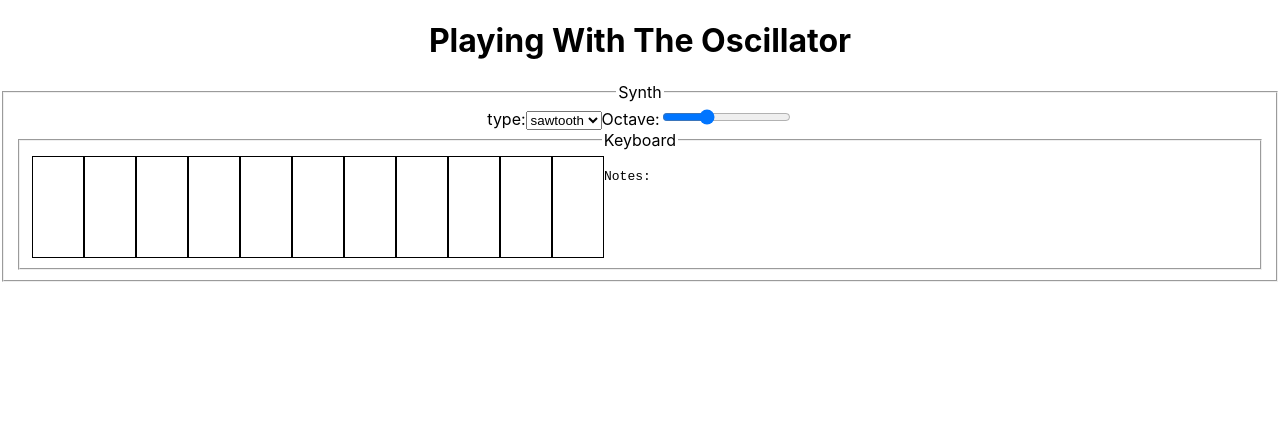
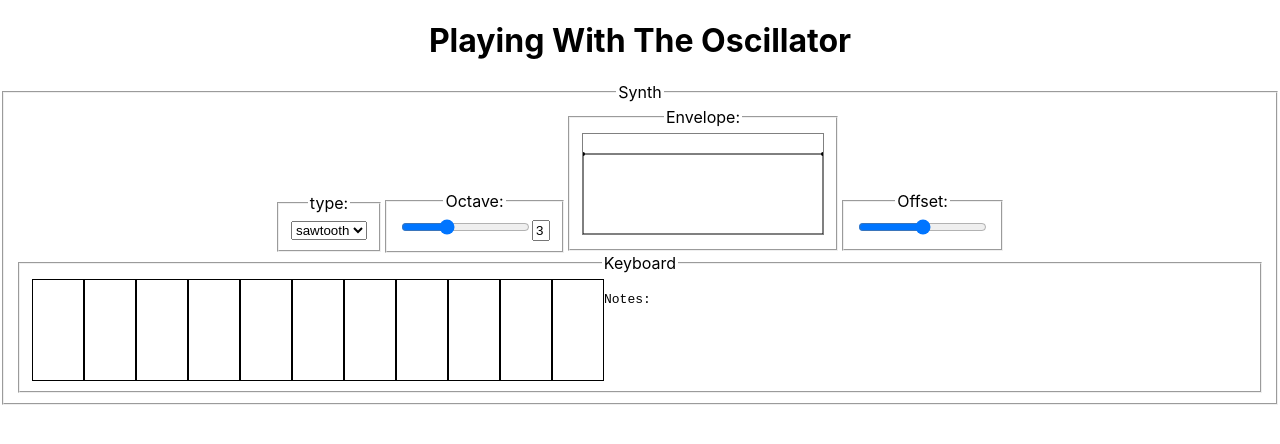
Before and after one commit to funkjunky/oscillator-demo, a React (Create React App) app: page / in a window 1280 px wide. Shown: the top 444 px of the page. Built offline with nearby package versions, Linux system fonts and the light colour scheme.

Commit message:
Using canvas for envelope Code is very messy.

```diff
--- /dev/null
+++ b/src/Envelope.css
@@ -0,0 +1,3 @@
+.envelope {
+  border: solid 1px gray;
+}
--- /dev/null
+++ b/src/Envelope.jsx
@@ -0,0 +1,105 @@
+import { connect } from 'react-redux';
+import { useEffect, useRef, useState } from 'react';
+
+import { setAttack, setRelease } from './reducers/synth';
+
+import './Envelope.css';
+
+// The envelope graphic represents 3 seconds. 1 second attack, 1 second (middle), 1 second release.
+const Envelope = ({ synth, setAttack, setRelease }) => {
+  const canvas = useRef();
+  const [highlightAttack, setHighlightAttack] = useState(false);
+  const [highlightRelease, setHighlightRelease] = useState(false);
+  const [movingAttack, setMovingAttack] = useState(false);
+  const [movingRelease, setMovingRelease] = useState(false);
+
+  useEffect(() => {
+    const ctx = canvas.current.getContext('2d');
+
+    const attackX = synth.attack;
+    const releaseX = 160 + synth.release;
+
+    ctx.clearRect(0,0,240,100);
+
+    ctx.beginPath();
+    ctx.moveTo(0, 100);
+    ctx.lineTo(attackX, 20);
+    ctx.lineTo(releaseX, 20);
+    ctx.lineTo(240, 100);
+    ctx.closePath();
+    ctx.stroke();
+
+    ctx.beginPath();
+    ctx.arc(attackX, 20, 2, 0, Math.PI * 2);
+    ctx.closePath();
+    ctx.fill();
+
+    ctx.beginPath();
+    ctx.arc(releaseX, 20, 2, 0, Math.PI * 2);
+    ctx.closePath();
+    ctx.fill();
+
+    if (highlightAttack) {
+      ctx.beginPath();
+      ctx.arc(attackX, 20, 5, 0, Math.PI * 2);
+      ctx.closePath();
+      ctx.stroke();
+    }
+
+    if (highlightRelease) {
+      ctx.beginPath();
+      ctx.arc(releaseX, 20, 5, 0, Math.PI * 2);
+      ctx.closePath();
+      ctx.stroke();
+    }
+  });
+
+  // TODO: put all these drag and drop stuff into a library function or something
+  const onMouseMove = ({ clientX, clientY, movementX }) => {
+    const { left, top } = canvas.current.getBoundingClientRect();
+    const x = clientX - left;
+    const y = clientY - top;
+
+    const attackX = synth.attack;
+    const releaseX = 160 + synth.release;
+
+    // TODO: awfully redundent
+    if (y > 0 && y < 40) {
+      if (x < attackX + 20 && x > attackX - 20) {
+        setHighlightAttack(true);
+      } else if (highlightAttack) setHighlightAttack(false);
+
+      if (x < releaseX + 20 && x > releaseX - 20) {
+        setHighlightRelease(true);
+      } else if (highlightRelease) setHighlightRelease(false);
+    } else {
+      if (highlightAttack) setHighlightAttack(false);
+      else if (highlightRelease) setHighlightRelease(false);
+    }
+
+    if (movementX !== 0) {
+      console.log(movementX, synth.attack + movementX);
+      if (movingAttack) setAttack(synth.attack + movementX);
+      if (movingRelease) setRelease(synth.release + movementX);
+    }
+  };
+
+  const onMouseDown = () => {
+    if (highlightAttack) setMovingAttack(true);
+    if (highlightRelease) setMovingRelease(true);
+  };
+
+  const onMouseUp = () => {
+    if (movingAttack) setMovingAttack(false);
+    if (movingRelease) setMovingRelease(false);
+  };
+
+  const cursor = (() => {
+    if (movingAttack || movingRelease) return 'grabbing';
+    else if (highlightAttack || highlightRelease) return 'grab';
+  })()
+
+  return <canvas width="240" height="100" className="envelope" ref={canvas} onMouseMove={onMouseMove} onMouseDown={onMouseDown} onMouseUp={onMouseUp} style={{ cursor }} />
+};
+
+export default connect(({ synth }) => ({ synth }), { setAttack, setRelease })(Envelope);
--- a/src/Synth.js
+++ /dev/null
@@ -1,27 +0,0 @@
-import { connect } from 'react-redux';
-
-import Keyboard from './Keyboard';
-import { types, octaves, setType, setOctave } from './reducers/synth';
-
-const Synth = ({ synth, setType, setOctave }) => {
-  return (
-    <fieldset>
-      <legend>Synth</legend>
-      <div>
-        <span>type:
-        <select value={synth?.type} onChange={({ target }) => setType(target.value)}>
-            { types.map(type => (
-              <option value={type} key={type}>{type}</option>
-            )) }
-          </select>
-        </span>
-        <span>Octave:
-          <input type="range" min={octaves.min} max={octaves.max} value={synth?.octave} onChange={({ target }) => setOctave(+target.value)} />
-        </span>
-      </div>
-      <Keyboard />
-    </fieldset>
-  );
-};
-
-export default connect(({ synth }) => ({ synth }), { setType, setOctave })(Synth);
--- /dev/null
+++ b/src/Synth.jsx
@@ -0,0 +1,40 @@
+import { connect } from 'react-redux';
+
+import Keyboard from './Keyboard';
+import Envelope from './Envelope';
+import { types, octaves, offset, setType, setOctave, setOffset, setAttack, setRelease } from './reducers/synth';
+
+const Synth = ({ synth, setType, setOctave, setOffset, setAttack, setRelease }) => {
+  return (
+    <fieldset>
+      <legend>Synth</legend>
+      <div>
+        <fieldset style={{ display: 'inline' }}>
+          <legend>type:</legend>
+          <select value={synth?.type} onChange={({ target }) => setType(target.value)}>
+            { types.map(type => (
+              <option value={type} key={type}>{type}</option>
+            )) }
+          </select>
+        </fieldset>
+        <fieldset style={{ display: 'inline' }}>
+          <legend>Octave:</legend>
+          <input type="range" min={octaves.min} max={octaves.max} value={synth?.octave} onChange={({ target }) => setOctave(+target.value)} />
+          <input type="text" min={octaves.min} max={octaves.max} value={synth?.octave} onChange={({ target }) => setOctave(+target.value)} style={{ width: 10 }}/>
+        </fieldset>
+        <fieldset style={{ display: 'inline' }}>
+          <legend>Envelope:</legend>
+          <Envelope />
+        </fieldset>
+        <fieldset style={{ display: 'inline' }}>
+          <legend>Offset:</legend>
+          <input type="range" min={offset.min} max={offset.max} value={synth?.offset} onChange={({ target }) => setOffset(+target.value)} />
+        </fieldset>
+
+      </div>
+      <Keyboard />
+    </fieldset>
+  );
+};
+
+export default connect(({ synth }) => ({ synth }), { setType, setOctave, setOffset, setAttack, setRelease })(Synth);
--- a/src/handleSoundsMiddleware.js
+++ b/src/handleSoundsMiddleware.js
@@ -1,19 +1,35 @@
 import noteToFrequency from 'note-to-frequency';
 
 import { press, release } from './reducers/notePressed';
-import { createOscillator } from './oscillator'
+import { createOscillator, getAudioCtx } from './oscillator'
 
 const handleSoundsMiddleware = store => {
   const notesPlaying = {};
+  const gainNodes = {};
   return next => ({ type, payload: note }) => {
     if (type === press.type && !notesPlaying[note]) {
-      const { type, octave } = store.getState().synth;
-      const octavedNote = note[0] + (+note[1] + octave - 3)
-      console.log('note info: ', note, octavedNote, noteToFrequency(octavedNote), store.getState().synth)
-      notesPlaying[note] = createOscillator(noteToFrequency(octavedNote), type);
+      const { type, octave, offset, attack } = store.getState().synth;
+      const octavedNote = note[0] + (+note[1] + octave - 3);
+      const frequency = noteToFrequency(octavedNote);
+      const offsetFreq = frequency + offset;
+      console.log('note info: ', note, octavedNote, offsetFreq, getAudioCtx().currentTime, store.getState().synth)
+      notesPlaying[note] = createOscillator(offsetFreq, type);
+
+      gainNodes[note] = getAudioCtx().createGain();
+      gainNodes[note].gain.cancelScheduledValues(getAudioCtx().currentTime);
+      gainNodes[note].gain.setValueAtTime(0, getAudioCtx().currentTime);
+      gainNodes[note].gain.linearRampToValueAtTime(1, getAudioCtx().currentTime + attack / 80); // 1 attack = 1/10th of a second
+
+      notesPlaying[note].connect(gainNodes[note]).connect(getAudioCtx().destination);
+
       notesPlaying[note].start();
     } else if (type === release.type) {
-      notesPlaying[note].stop();
+      const { release } = store.getState().synth;
+      gainNodes[note].gain.cancelScheduledValues(getAudioCtx().currentTime);
+      gainNodes[note].gain.linearRampToValueAtTime(0, getAudioCtx().currentTime + 1 - release / 80);
+      // 1 release = 1/10th of a second
+      notesPlaying[note].connect(gainNodes[note]);
+      notesPlaying[note].stop(getAudioCtx().currentTime + 1 - release / 80);
       delete notesPlaying[note];
     }
 
--- a/src/oscillator.js
+++ b/src/oscillator.js
@@ -4,18 +4,19 @@ let audioCtx;
 
 export const notes = ['C3', 'D3', 'E3', 'F3', 'G3', 'A3', 'B3', 'C4', 'D4', 'E4', 'F4'];
 
-const getAudioCtx = () => {
+export const getAudioCtx = () => {
   if (!audioCtx) audioCtx = new (window.AudioContext || window.webkitAudioContext)();
 
   return audioCtx;
 }
+
+export const createGainNode = () => new GainNode(audioCtx);
 
 export const createOscillator = (hertz, type='sawtooth') => {
   const oscillator = getAudioCtx().createOscillator();
 
   oscillator.type = type;
   oscillator.frequency.setValueAtTime(hertz, getAudioCtx().currentTime); // value in hertz
-  oscillator.connect(getAudioCtx().destination);
 
   return oscillator
 }
--- a/src/reducers/synth.js
+++ b/src/reducers/synth.js
@@ -5,10 +5,16 @@ const synth = createSlice({
   initialState: {
     type: 'sawtooth',
     octave: 3,
+    offset: 0,
+    attack: 0,
+    release: 80,
   },
   reducers: {
     setType: (state, { payload }) => void (state.type = payload),
     setOctave: (state, { payload }) => void (state.octave = payload),
+    setOffset: (state, { payload }) => void (state.offset = payload),
+    setAttack: (state, { payload }) => void (state.attack = payload),
+    setRelease: (state, { payload }) => void (state.release = payload),
   },
 });
 
@@ -17,7 +23,11 @@ export const octaves = {
   min: 1,
   max: 7,
 };
+export const offset = {
+  min: -10,
+  max: 10,
+}
 
-export const { setType, setOctave } = synth.actions;
+export const { setType, setOctave, setOffset, setAttack, setRelease } = synth.actions;
 
 export default synth.reducer;
```
Also changed, not shown: 1 other file (tests, documents, lock files or other folders).
